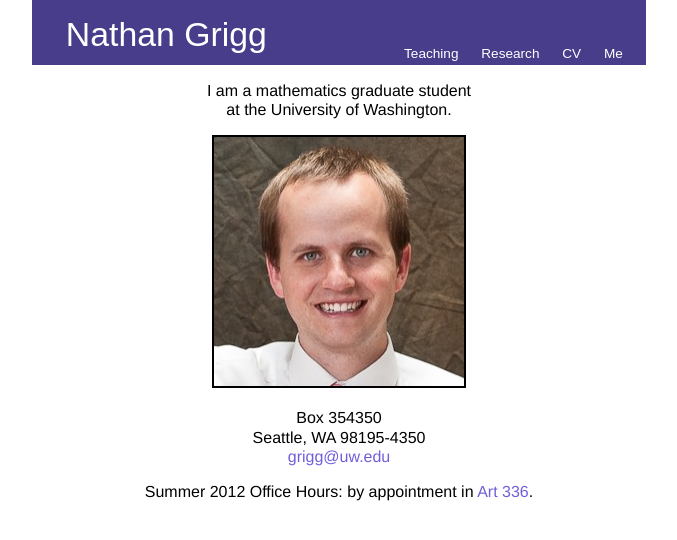
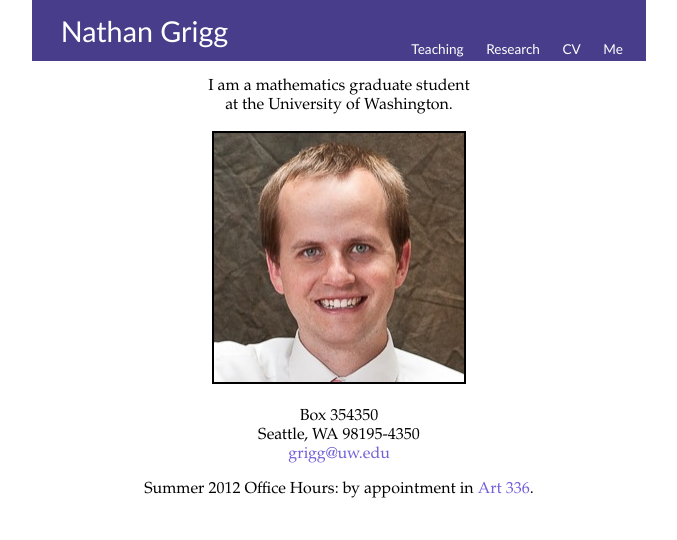
Before and after one commit to nathangrigg/website, a Jekyll site: the page built from index.md, in a window 1280 px wide. Shown: the top 540 px of the page, without its empty margins (301-978 px from the left). Built offline with Jekyll 4.4.1, drawn with Linux system fonts in a browser that asks for light colours.

```diff
--- a/_layouts/default.html
+++ b/_layouts/default.html
@@ -29,10 +29,6 @@
     <link rel="shortcut icon" href="{{ site.url }}/files/img/infinity.png" />
     <link rel="apple-touch-icon" href="{{ site.url }}/files/img/iphone-icon.png" />
 
-    <script type="text/javascript" src="https://use.typekit.com/dus4faw.js"></script>
-	<script type="text/javascript">try{Typekit.load();}catch(e){}</script>
-
-
 	{% if page.htmltitle %}
 	<title>{{ page.htmltitle }}</title>
 	{% else %}
--- a/files/css/style.css
+++ b/files/css/style.css
@@ -1,6 +1,6 @@
 /* SITE WIDE BASIC SETTINGS */
 body {
-	font-family: "minion-pro", Helvetica;
+	font-family: "Book Antiqua", Palatino, "Palatino Linotype", "Palatino LT STD", Georgia, serif;
 	width: 550px;
 	margin-left: auto;
 	margin-right: auto;
@@ -29,7 +29,7 @@ ul ul {
 }
 
 h1, h2, h3, h4, h5, h6, nav	{
-	font-family: "ff-dagny-web-pro", Arial, sans-serif;
+	font-family: "Trebuchet MS", "Lucida Grande", "Lucida Sans Unicode", "Lucida Sans", Tahoma, sans-serif;
 }
 
 h1 {
```
